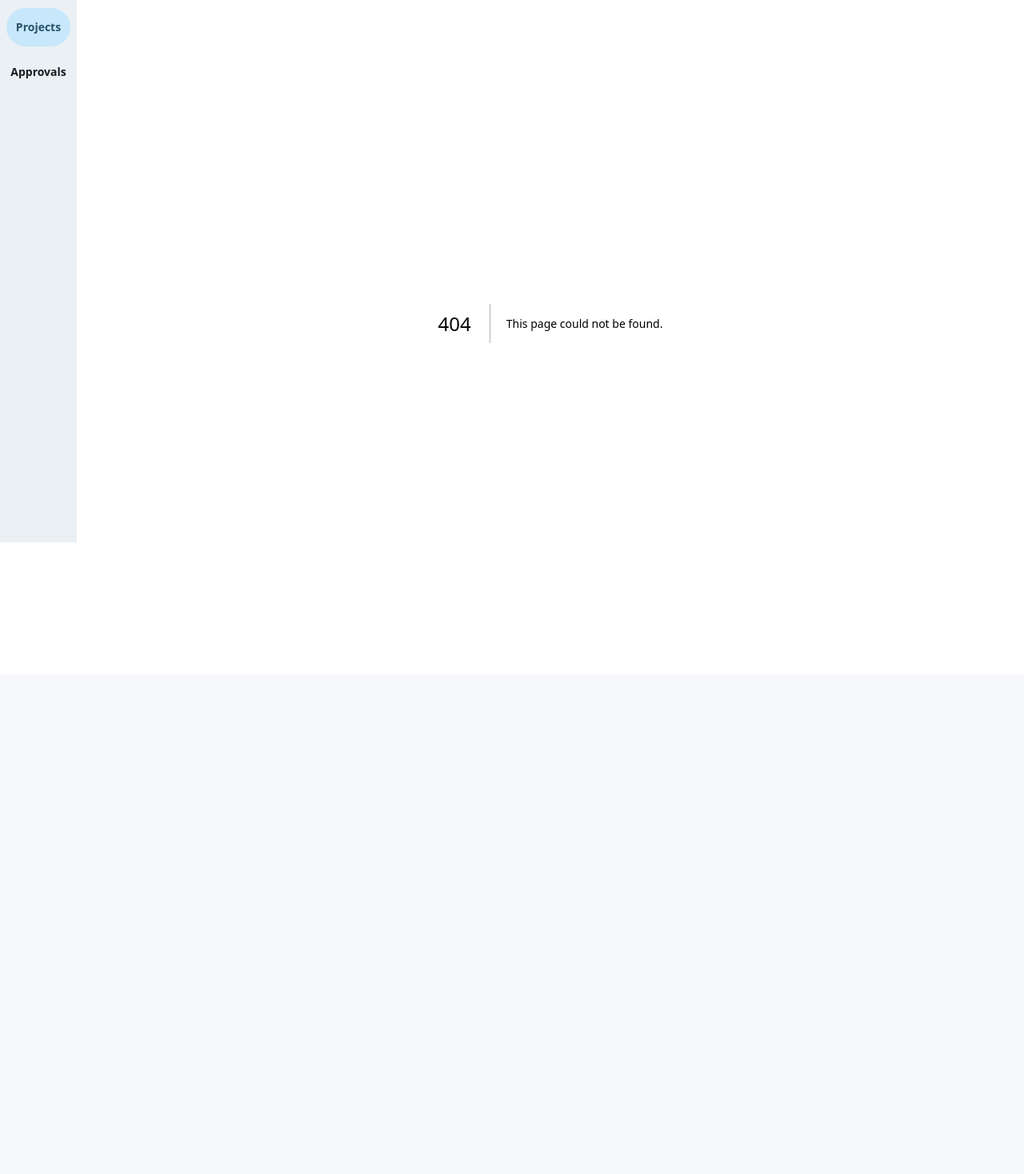
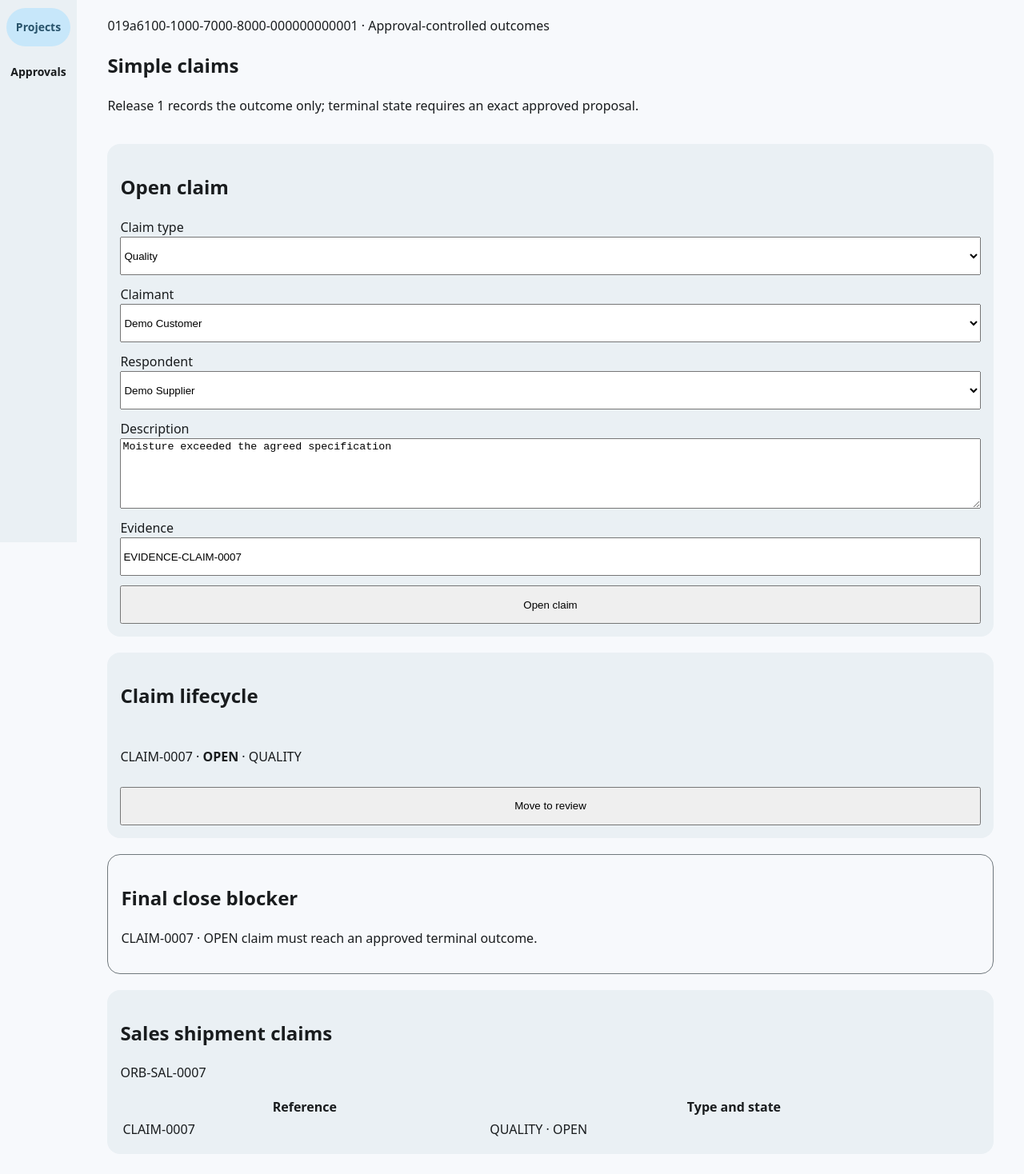
Before and after one commit to EslamHamed2017/orb-system, a Next.js app: page /projects/019a6100-1000-7000-8000-000000000001/claims in a window 1280 px wide. Before the commit this address had no page. Shown: the part 122-1590 px from the top of the page at 80% size. Before the commit the page ends 965 px from the top, so only its background shows below. Built offline with nearby package versions, Linux system fonts and the light colour scheme.

Commit message:
feat: add simple claims workspace

```diff
--- /dev/null
+++ b/src/app/projects/[id]/claims/page.tsx
@@ -0,0 +1,17 @@
+import { ClaimWorkspace } from "../../../../ui/features/claims/ClaimWorkspace";
+import { SalesShipmentClaimsPanel } from "../../../../ui/features/claims/SalesShipmentClaimsPanel";
+
+type Query = { locale?: string; demoState?: string };
+type DemoState = "open" | "pending" | "rejected" | "approved" | "resolved";
+const states = new Set<DemoState>(["open", "pending", "rejected", "approved", "resolved"]);
+
+export default async function ClaimsPage({ params, searchParams }: { params: Promise<{ id: string }>; searchParams: Promise<Query> }) {
+  const [{ id }, query] = await Promise.all([params, searchParams]);
+  const locale = query.locale === "ar" ? "ar" : "en", ar = locale === "ar";
+  const demoState = states.has(query.demoState as DemoState) ? query.demoState as DemoState : "open";
+  return <section aria-labelledby="claims-title" dir={ar ? "rtl" : "ltr"} style={{ display: "grid", gap: 20, minWidth: 0 }}>
+    <header><p><bdi>{id}</bdi> · {ar ? "نتائج مضبوطة بالموافقة" : "Approval-controlled outcomes"}</p><h1 id="claims-title">{ar ? "المطالبات البسيطة" : "Simple claims"}</h1><p>{ar ? "تسجل النسخة الأولى النتيجة فقط؛ لا توجد تسويات متقدمة أو إجراءات نهائية مباشرة." : "Release 1 records the outcome only; terminal state requires an exact approved proposal."}</p></header>
+    <ClaimWorkspace locale={locale} demoState={demoState} />
+    <SalesShipmentClaimsPanel locale={locale} />
+  </section>;
+}
--- /dev/null
+++ b/src/ui/features/claims/ClaimWorkspace.tsx
@@ -0,0 +1,35 @@
+"use client";
+import { useEffect } from "react";
+import { OutcomeProposalDialog } from "./OutcomeProposalDialog";
+
+type DemoState = "open" | "pending" | "rejected" | "approved" | "resolved";
+
+export function ClaimWorkspace({ locale, demoState }: Readonly<{ locale: "ar" | "en"; demoState: DemoState }>) {
+  const ar = locale === "ar";
+  useEffect(() => { document.documentElement.dir = ar ? "rtl" : "ltr"; document.documentElement.lang = locale; }, [ar, locale]);
+  const claimState = demoState === "resolved" ? (ar ? "تمت التسوية" : "RESOLVED")
+    : demoState === "open" ? (ar ? "مفتوحة" : "OPEN") : (ar ? "قيد المراجعة" : "UNDER REVIEW");
+  const proposalState = demoState === "approved" ? "approved" : demoState === "rejected" ? "rejected" : "pending";
+  const blocked = demoState !== "resolved";
+  return <>
+    <section role="region" aria-labelledby="open-claim-title" style={{ background: "var(--orb-color-surface-container)", borderRadius: 16, padding: 16 }}>
+      <h2 id="open-claim-title">{ar ? "فتح مطالبة" : "Open claim"}</h2>
+      <form style={{ display: "grid", gap: 12 }}>
+        <label>{ar ? "نوع المطالبة" : "Claim type"}<select defaultValue="QUALITY" style={{ display: "block", minHeight: 48, width: "100%" }}><option value="QUANTITY">{ar ? "الكمية" : "Quantity"}</option><option value="WEIGHT">{ar ? "الوزن" : "Weight"}</option><option value="QUALITY">{ar ? "الجودة" : "Quality"}</option><option value="DELIVERY">{ar ? "التسليم" : "Delivery"}</option><option value="PRICE">{ar ? "السعر" : "Price"}</option><option value="DOCUMENT">{ar ? "المستند" : "Document"}</option></select></label>
+        <label>{ar ? "الطرف المطالب" : "Claimant"}<select defaultValue="CUSTOMER-0007" style={{ display: "block", minHeight: 48, width: "100%" }}><option value="CUSTOMER-0007">{ar ? "عميل تجريبي" : "Demo Customer"}</option></select></label>
+        <label>{ar ? "الطرف المدعى عليه" : "Respondent"}<select defaultValue="SUPPLIER-0004" style={{ display: "block", minHeight: 48, width: "100%" }}><option value="SUPPLIER-0004">{ar ? "مورد تجريبي" : "Demo Supplier"}</option></select></label>
+        <label>{ar ? "الوصف" : "Description"}<textarea defaultValue={ar ? "تجاوزت الرطوبة المواصفة المتفق عليها" : "Moisture exceeded the agreed specification"} style={{ display: "block", minHeight: 88, width: "100%" }} /></label>
+        <label>{ar ? "الدليل" : "Evidence"}<input defaultValue="EVIDENCE-CLAIM-0007" readOnly style={{ display: "block", minHeight: 48, width: "100%" }} /></label>
+        <button type="button">{ar ? "فتح المطالبة" : "Open claim"}</button>
+      </form>
+    </section>
+    <section role="region" aria-labelledby="claim-lifecycle-title" style={{ background: "var(--orb-color-surface-container)", borderRadius: 16, padding: 16, display: "grid", gap: 10 }}>
+      <h2 id="claim-lifecycle-title">{ar ? "دورة حياة المطالبة" : "Claim lifecycle"}</h2>
+      <p><bdi>CLAIM-0007</bdi> · <strong>{claimState}</strong> · {ar ? "جودة" : "QUALITY"}</p>
+      {demoState === "open" && <button type="button">{ar ? "نقل إلى المراجعة" : "Move to review"}</button>}
+      {(demoState === "pending" || demoState === "rejected" || demoState === "approved") && <button type="button">{ar ? "اقتراح النتيجة" : "Propose outcome"}</button>}
+    </section>
+    {(demoState === "pending" || demoState === "rejected" || demoState === "approved") && <OutcomeProposalDialog locale={locale} state={proposalState} />}
+    {blocked && <section role="region" aria-labelledby="claim-blocker-title" style={{ border: "1px solid var(--orb-color-outline)", borderRadius: 16, padding: 16 }}><h2 id="claim-blocker-title">{ar ? "مانع الإغلاق النهائي" : "Final close blocker"}</h2><p><bdi>CLAIM-0007</bdi> · {ar ? "يجب أن تصل المطالبة المفتوحة أو قيد المراجعة إلى نتيجة نهائية معتمدة." : `${demoState === "open" ? "OPEN" : "UNDER REVIEW"} claim must reach an approved terminal outcome.`}</p></section>}
+  </>;
+}
--- /dev/null
+++ b/src/ui/features/claims/OutcomeProposalDialog.tsx
@@ -0,0 +1,16 @@
+type ProposalState = "pending" | "rejected" | "approved";
+
+export function OutcomeProposalDialog({ locale, state }: Readonly<{ locale: "ar" | "en"; state: ProposalState }>) {
+  const ar = locale === "ar";
+  const approval = state === "approved" ? (ar ? "معتمدة" : "APPROVED") : state === "rejected" ? (ar ? "مرفوضة" : "REJECTED") : (ar ? "قيد الانتظار" : "PENDING");
+  return <section role="region" aria-labelledby="outcome-proposal-title" style={{ background: "var(--orb-color-surface-container)", borderRadius: 16, padding: 16, display: "grid", gap: 12 }}>
+    <h2 id="outcome-proposal-title">{ar ? "اقتراح النتيجة" : "Outcome proposal"}</h2>
+    <p>{ar ? `الموافقة: ${approval}` : `Approval: ${approval}`}</p>
+    <p>{ar ? "إصدار المطالبة 2 · التجزئة الدقيقة" : "Claim version 2 · exact subject hash"}: <bdi style={{ overflowWrap: "anywhere" }}>6f1d8dc20bb71c8b2be3f59124fbe0e0bd8a748e11994813b28f4c9cc17cbb47</bdi></p>
+    <label>{ar ? "النتيجة المقترحة" : "Proposed outcome"}<select defaultValue="RESOLVED" style={{ display: "block", minHeight: 48, width: "100%" }}><option value="RESOLVED">{ar ? "تمت التسوية" : "RESOLVED"}</option><option value="REJECTED">{ar ? "مرفوضة" : "REJECTED"}</option></select></label>
+    <label>{ar ? "سبب النتيجة" : "Outcome reason"}<textarea defaultValue={ar ? "تم قبول المطالبة بعد مراجعة الجودة" : "Claim accepted after quality review"} readOnly style={{ display: "block", minHeight: 88, width: "100%" }} /></label>
+    <label>{ar ? "دليل النتيجة" : "Outcome evidence"}<input defaultValue="EVIDENCE-OUTCOME-0008" readOnly style={{ display: "block", minHeight: 48, width: "100%" }} /></label>
+    {state === "rejected" && <p role="status">{ar ? "رُفض الاقتراح؛ تبقى المطالبة قيد المراجعة." : "Proposal rejected; claim remains under review."}</p>}
+    {state === "approved" && <button type="button">{ar ? "تطبيق النتيجة المعتمدة" : "Apply approved outcome"}</button>}
+  </section>;
+}
--- /dev/null
+++ b/src/ui/features/claims/SalesShipmentClaimsPanel.tsx
@@ -0,0 +1,8 @@
+export function SalesShipmentClaimsPanel({ locale }: Readonly<{ locale: "ar" | "en" }>) {
+  const ar = locale === "ar";
+  return <section role="region" aria-labelledby="shipment-claims-title" style={{ background: "var(--orb-color-surface-container)", borderRadius: 16, padding: 16 }}>
+    <h2 id="shipment-claims-title">{ar ? "مطالبات شحنة البيع" : "Sales shipment claims"}</h2>
+    <p><bdi>ORB-SAL-0007</bdi></p>
+    <table style={{ width: "100%" }}><thead><tr><th>{ar ? "المرجع" : "Reference"}</th><th>{ar ? "النوع والحالة" : "Type and state"}</th></tr></thead><tbody><tr><td><bdi>CLAIM-0007</bdi></td><td>{ar ? "جودة · مفتوحة" : "QUALITY · OPEN"}</td></tr></tbody></table>
+  </section>;
+}
```
Also changed, not shown: 1 other file (tests, documents, lock files or other folders).
